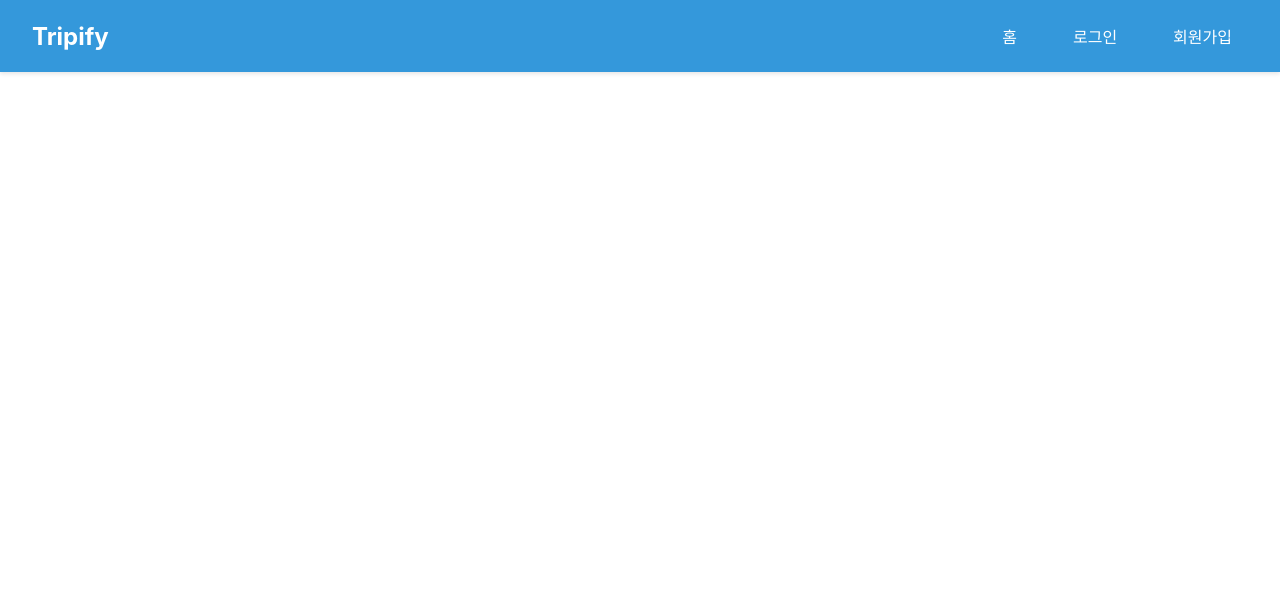
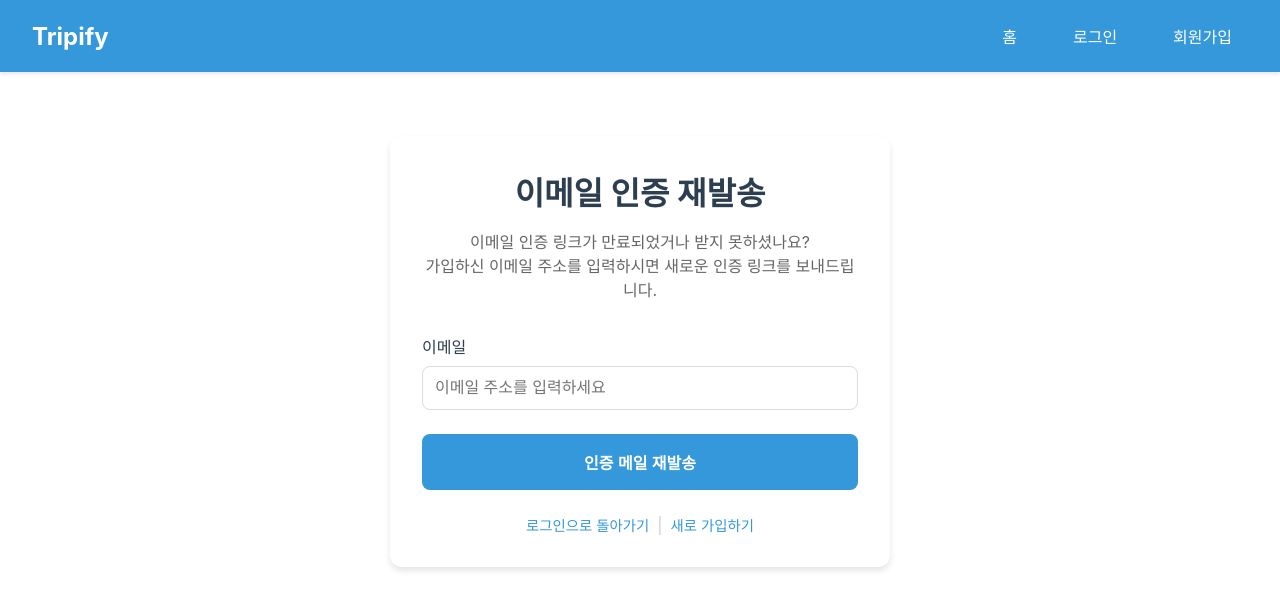
Before and after one commit to KHJun99/Tripify, a Vue app in the folder frontend/: page /auth/resend-verification in a window 1280 px wide. Before the commit this address had no page. Shown: the top 610 px of the page. Built offline with nearby package versions, Linux system fonts and the light colour scheme; no server answers.

Commit message:
feat: Add email verification resend functionality
- Create ResendVerificationView for resending email verification
- Update VerifyEmailView to show resend link on error
- Add route for /auth/resend-verification
- Improve error handling UI with primary and secondary buttons

```diff
--- a/frontend/src/router/index.js
+++ b/frontend/src/router/index.js
@@ -8,6 +8,7 @@ import ItineraryView from '@/views/ItineraryView.vue'
 import KakaoCallbackView from '@/views/KakaoCallbackView.vue'
 import GoogleCallbackView from '@/views/GoogleCallbackView.vue'
 import VerifyEmailView from '@/views/VerifyEmailView.vue'
+import ResendVerificationView from '@/views/ResendVerificationView.vue'
 import FindUsernameView from '@/views/FindUsernameView.vue'
 import ResetPasswordRequestView from '@/views/ResetPasswordRequestView.vue'
 import ResetPasswordConfirmView from '@/views/ResetPasswordConfirmView.vue'
@@ -44,6 +45,11 @@ const router = createRouter({
       path: '/auth/verify-email',
       name: 'verify-email',
       component: VerifyEmailView,
+    },
+    {
+      path: '/auth/resend-verification',
+      name: 'resend-verification',
+      component: ResendVerificationView,
     },
     {
       path: '/auth/find-username',
--- /dev/null
+++ b/frontend/src/views/ResendVerificationView.vue
@@ -0,0 +1,170 @@
+<script setup>
+import { ref } from 'vue'
+import axios from 'axios'
+
+const formData = ref({
+  email: '',
+})
+
+const error = ref('')
+const success = ref('')
+const loading = ref(false)
+
+const API_URL = import.meta.env.VITE_API_URL || 'http://localhost:8000/api'
+
+const handleSubmit = async () => {
+  try {
+    loading.value = true
+    error.value = ''
+    success.value = ''
+
+    const response = await axios.post(`${API_URL}/auth/resend-verification/`, formData.value)
+
+    success.value = response.data.message
+    formData.value.email = ''
+  } catch (err) {
+    error.value = err.response?.data?.error || '인증 메일 재발송에 실패했습니다.'
+  } finally {
+    loading.value = false
+  }
+}
+</script>
+
+<template>
+  <div class="resend-verification-view">
+    <div class="card">
+      <h1>이메일 인증 재발송</h1>
+      <p class="description">
+        이메일 인증 링크가 만료되었거나 받지 못하셨나요?<br />
+        가입하신 이메일 주소를 입력하시면 새로운 인증 링크를 보내드립니다.
+      </p>
+
+      <div v-if="error" class="error-message">{{ error }}</div>
+      <div v-if="success" class="success-message">{{ success }}</div>
+
+      <form @submit.prevent="handleSubmit">
+        <div class="form-group">
+          <label>이메일</label>
+          <input v-model="formData.email" type="email" required placeholder="이메일 주소를 입력하세요" />
+        </div>
+
+        <button type="submit" class="btn-primary" :disabled="loading">
+          {{ loading ? '전송 중...' : '인증 메일 재발송' }}
+        </button>
+      </form>
+
+      <div class="links">
+        <router-link to="/login">로그인으로 돌아가기</router-link>
+        <span class="divider">|</span>
+        <router-link to="/signup">새로 가입하기</router-link>
+      </div>
+    </div>
+  </div>
+</template>
+
+<style scoped>
+.resend-verification-view {
+  display: flex;
+  justify-content: center;
+  align-items: center;
+  min-height: 60vh;
+  padding: 2rem;
+}
+
+.card {
+  width: 100%;
+  max-width: 500px;
+  padding: 2rem;
+  background: white;
+  border-radius: 12px;
+  box-shadow: 0 4px 6px rgba(0, 0, 0, 0.1);
+}
+
+h1 {
+  text-align: center;
+  margin-bottom: 1rem;
+}
+
+.description {
+  text-align: center;
+  color: #666;
+  margin-bottom: 2rem;
+  line-height: 1.5;
+}
+
+.error-message {
+  padding: 1rem;
+  background-color: #ffe6e6;
+  color: #c00;
+  border-radius: 8px;
+  margin-bottom: 1rem;
+}
+
+.success-message {
+  padding: 1rem;
+  background-color: #d4edda;
+  color: #155724;
+  border-radius: 8px;
+  margin-bottom: 1rem;
+}
+
+.form-group {
+  margin-bottom: 1.5rem;
+}
+
+.form-group label {
+  display: block;
+  margin-bottom: 0.5rem;
+  font-weight: 500;
+}
+
+.form-group input {
+  width: 100%;
+  padding: 0.75rem;
+  border: 1px solid #ddd;
+  border-radius: 8px;
+  font-size: 1rem;
+}
+
+.btn-primary {
+  width: 100%;
+  padding: 1rem;
+  background-color: #3498db;
+  color: white;
+  border: none;
+  border-radius: 8px;
+  cursor: pointer;
+  font-size: 1rem;
+  font-weight: bold;
+  transition: background-color 0.3s;
+}
+
+.btn-primary:hover:not(:disabled) {
+  background-color: #2980b9;
+}
+
+.btn-primary:disabled {
+  background-color: #bdc3c7;
+  cursor: not-allowed;
+}
+
+.links {
+  text-align: center;
+  margin-top: 1.5rem;
+}
+
+.links a {
+  color: #3498db;
+  text-decoration: none;
+  font-size: 0.9rem;
+}
+
+.links a:hover {
+  text-decoration: underline;
+}
+
+.divider {
+  margin: 0 0.5rem;
+  color: #ccc;
+}
+</style>
--- a/frontend/src/views/VerifyEmailView.vue
+++ b/frontend/src/views/VerifyEmailView.vue
@@ -78,7 +78,8 @@ onMounted(async () => {
         <h1>인증 실패</h1>
         <p class="error-message">{{ error }}</p>
         <div class="links">
-          <router-link to="/login" class="btn-primary">로그인 페이지로</router-link>
+          <router-link to="/auth/resend-verification" class="btn-primary">인증 메일 재발송</router-link>
+          <router-link to="/login" class="btn-secondary">로그인 페이지로</router-link>
         </div>
       </div>
     </div>
@@ -206,4 +207,19 @@ h1 {
 .btn-primary:hover {
   background-color: #2980b9;
 }
+
+.btn-secondary {
+  display: inline-block;
+  padding: 0.75rem 2rem;
+  background-color: #95a5a6;
+  color: white;
+  text-decoration: none;
+  border-radius: 8px;
+  transition: background-color 0.3s;
+  margin-top: 0.5rem;
+}
+
+.btn-secondary:hover {
+  background-color: #7f8c8d;
+}
 </style>
```
